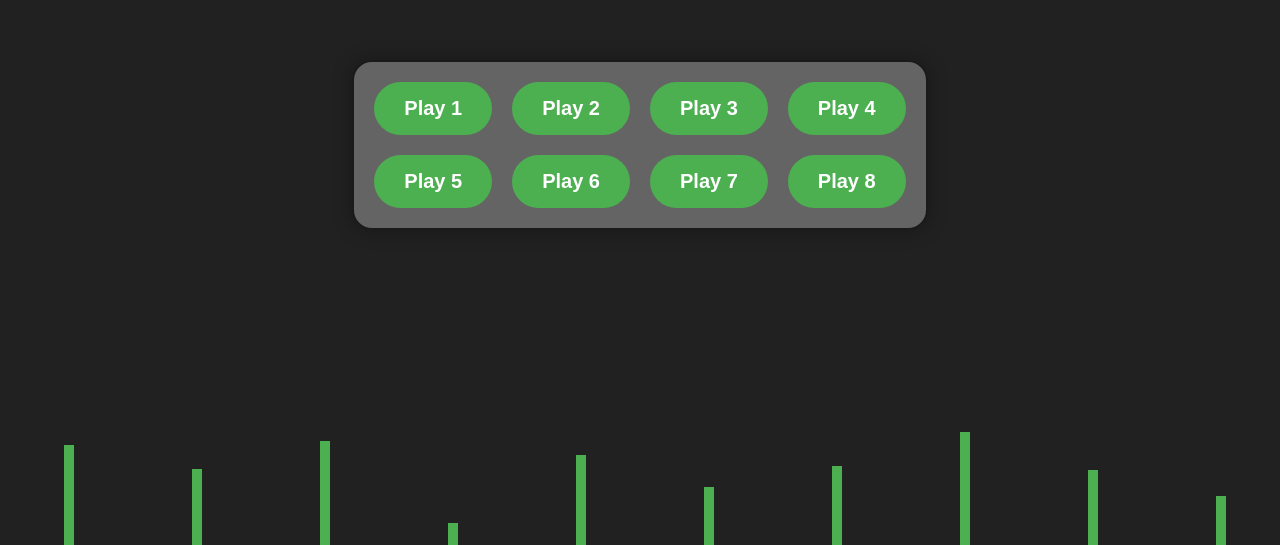
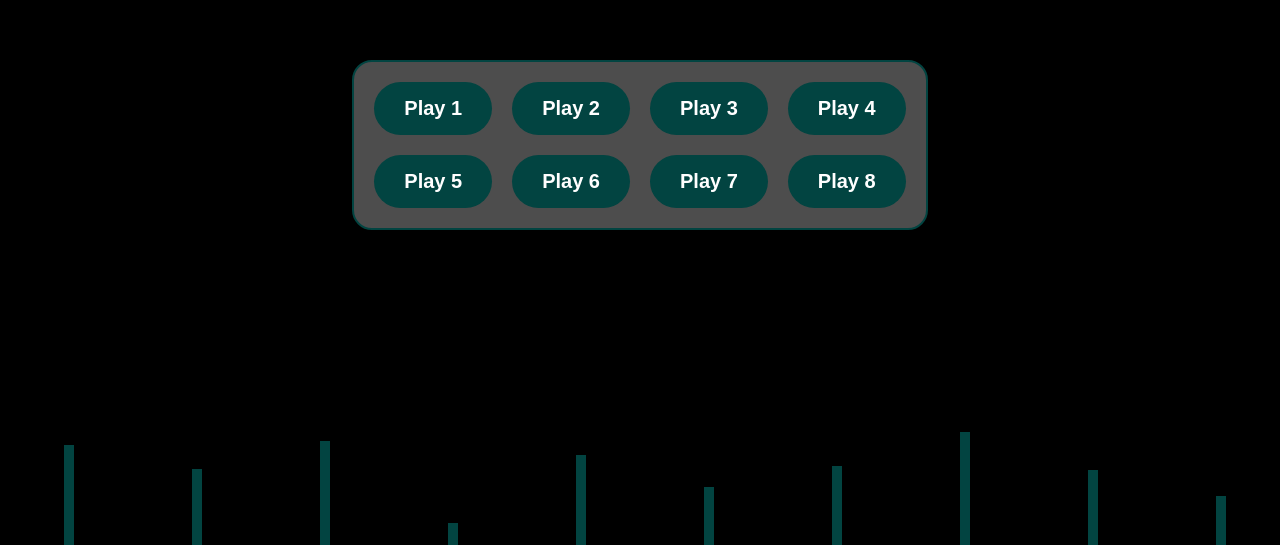
Before and after one commit to Bath-Spa-Students/web-dev-1-a1-set-exercises-Abdulsamad2004, a plain HTML site: page Chapter-5-Embedded Content/bonus/index.html in a window 1280 px wide. Shown: the part 255-800 px from the top of the page. Drawn offline with Linux system fonts and the light colour scheme.

Commit message:
Update style.css

```diff
--- a/Chapter-5-Embedded Content/bonus/style.css
+++ b/Chapter-5-Embedded Content/bonus/style.css
@@ -3,7 +3,7 @@ body {
     margin: 0;
     padding: 0;
     overflow: hidden;
-    background-color: #212121;
+    background-color: #000000;
     color: #ffffff;
     display: flex;
     align-items: center;
@@ -24,7 +24,7 @@ body {
     position: absolute;
     bottom: 0;
     width: 10px;
-    background-color: #4CAF50;
+    background-color: #024441;
   }
 
   .bar1 { left: 5%; animation: equalizerAnimation1 1s infinite alternate; }
@@ -90,7 +90,7 @@ body {
 
   #soundboard {
     background-color: rgba(255, 255, 255, 0.3);
-    border: 2px solid #1a1a1a;
+    border: 2px solid #024441;
     border-radius: 20px;
     padding: 20px;
     display: grid;
@@ -101,7 +101,7 @@ body {
   }
 
   .audio-button {
-    background-color: #4CAF50;
+    background-color: #024441;
     color: white;
     border: none;
     padding: 15px 30px;
@@ -116,5 +116,5 @@ body {
   }
 
   .audio-button:hover {
-    background-color: #45a049;
+    background-color: #1fc527;
   }
```
